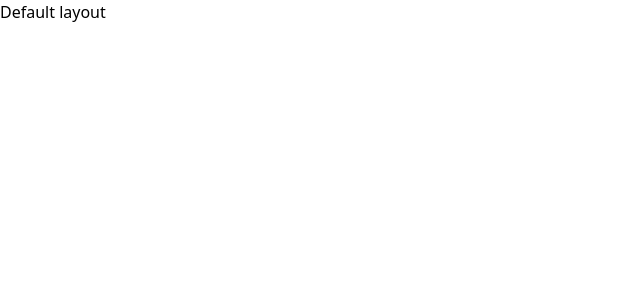
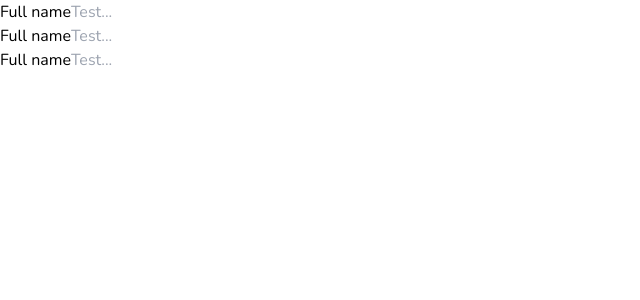
Before and after one commit to vuonghoang3019/my-vue, a Vue app: page /#/register in a window 1280 px wide. Before the commit this address had no page. Shown: the top 300 px of the page, without its empty margins (0-640 px from the left). Built offline with nearby package versions, Linux system fonts and the light colour scheme.

Commit message:
add register

```diff
--- a/public/index.html
+++ b/public/index.html
@@ -6,6 +6,9 @@
     <meta name="viewport" content="width=device-width,initial-scale=1.0">
     <link rel="icon" href="<%= BASE_URL %>favicon.ico">
     <title><%= htmlWebpackPlugin.options.title %></title>
+    <link rel="preconnect" href="https://fonts.googleapis.com">
+<link rel="preconnect" href="https://fonts.gstatic.com" crossorigin>
+<link href="https://fonts.googleapis.com/css2?family=Nunito:ital,wght@0,200;0,300;0,400;0,500;0,600;0,700;0,800;1,200;1,300;1,400;1,500;1,600;1,700&display=swap" rel="stylesheet">
   </head>
   <body>
     <noscript>
--- a/src/App.vue
+++ b/src/App.vue
@@ -18,7 +18,3 @@
   }
 }
 </script>
-
-<style>
-
-</style>
--- a/src/assets/css/global.css
+++ b/src/assets/css/global.css
@@ -1,3 +1,8 @@
+body {
+  font-family: 'Nunito', sans-serif;
+  font-size: 16px;
+}
+
 @font-face {
   font-family: "t2ico";
   src: url("../fonts/t2ico.eot?84r94p");
--- a/src/layouts/auth.vue
+++ b/src/layouts/auth.vue
@@ -1,4 +1,3 @@
 <template>
-  <h1>Auth layout</h1>
   <slot></slot>
 </template>
--- a/src/router/index.js
+++ b/src/router/index.js
@@ -1,20 +1,21 @@
 import { createRouter, createWebHashHistory } from "vue-router";
-import HomeView from "../views/HomeView.vue";
 
 const routes = [
   {
     path: "/",
-    name: "home",
-    component: HomeView,
+    name: "Home",
+    component: () => {
+      import("../views/index.vue")
+    },
   },
   {
-    path: "/about",
-    name: "about",
+    path: "/register",
+    name: "Register",
     meta: {
       layout: "auth"
     },
     component: () =>
-      import("../views/AboutView.vue"),
+      import("../views/register.vue"),
   },
 ];
 
--- a/src/views/AboutView.vue
+++ /dev/null
@@ -1,5 +0,0 @@
-<template>
-  <div class="about">
-    <h1>This is an about page</h1>
-  </div>
-</template>
--- /dev/null
+++ b/src/views/register.vue
@@ -0,0 +1,43 @@
+<template>
+  <div class="mt-8">
+    <div class="container mx-auto px-8">
+      <form @submit="onSubmit" class="">
+        <div class="row">
+          <label for="fullName">
+            <span class="font-semibold">Full name</span>
+            <input type="text" placeholder="Test..."
+            id="fullName"
+            class="px-4 py-3 rounded-lg border-gray-100 mt-1" />
+          </label>
+        </div>
+        <div class="row">
+          <label for="fullName">
+            <span class="font-semibold">Full name</span>
+            <input type="text" placeholder="Test..."
+            id="fullName"
+            class="px-4 py-3 rounded-lg border-gray-100 mt-1 mx-10" />
+          </label>
+        </div>
+        <div class="row">
+          <label for="fullName">
+            <span class="font-semibold">Full name</span>
+            <input type="text" placeholder="Test..."
+            id="fullName"
+            class="px-4 py-3 rounded-lg border-gray-100 mt-1" />
+          </label>
+        </div>
+      </form>
+    </div>
+  </div>
+</template>
+
+<script>
+export default {
+  setup () {
+    function onSubmit() {}
+    return {
+      onSubmit
+    }
+  },
+}
+</script>
--- a/tailwind.config.js
+++ b/tailwind.config.js
@@ -1,5 +1,5 @@
 module.exports = {
-  content: [],
+  content: ["./src/**/*.{html,js}"],
   theme: {
     extend: {},
   },
```
Also changed, not shown: src/views/index.vue (renamed from src/views/HomeView.vue), 1 other file (tests, documents, lock files or other folders).
